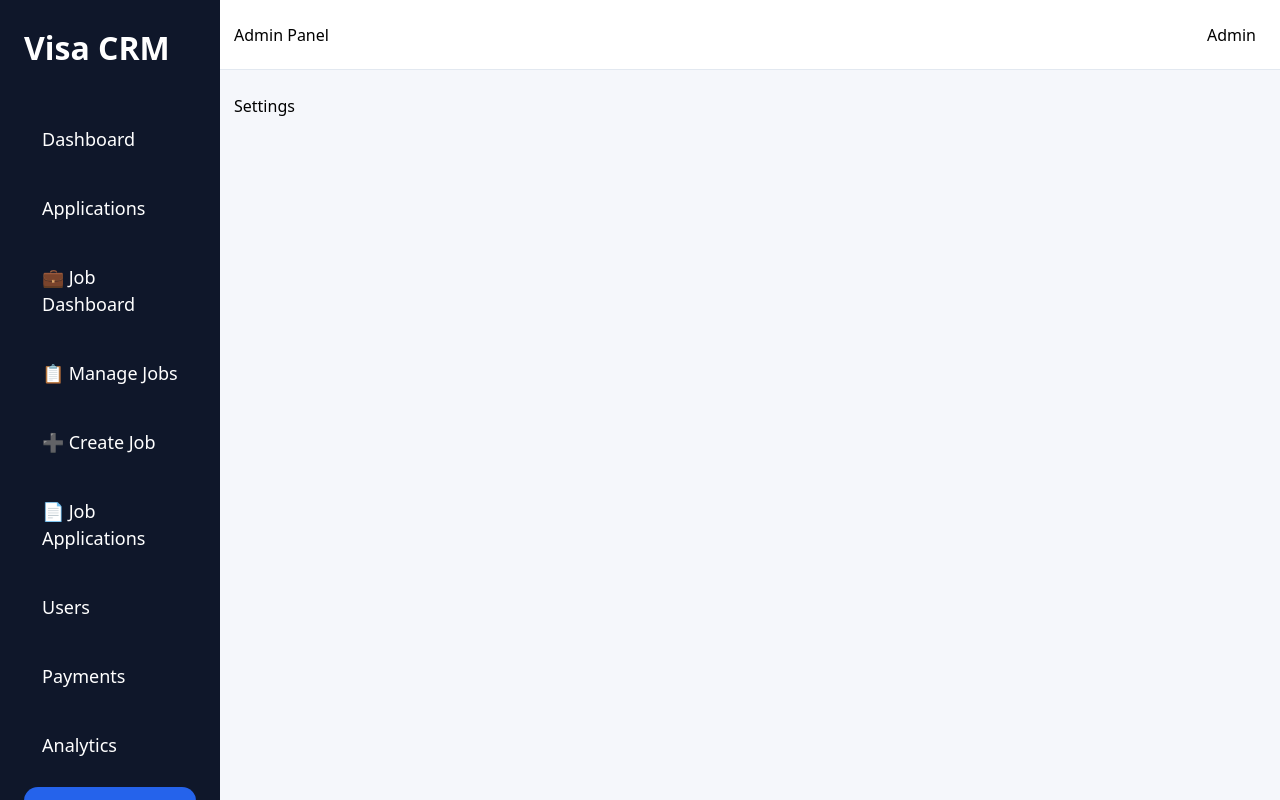
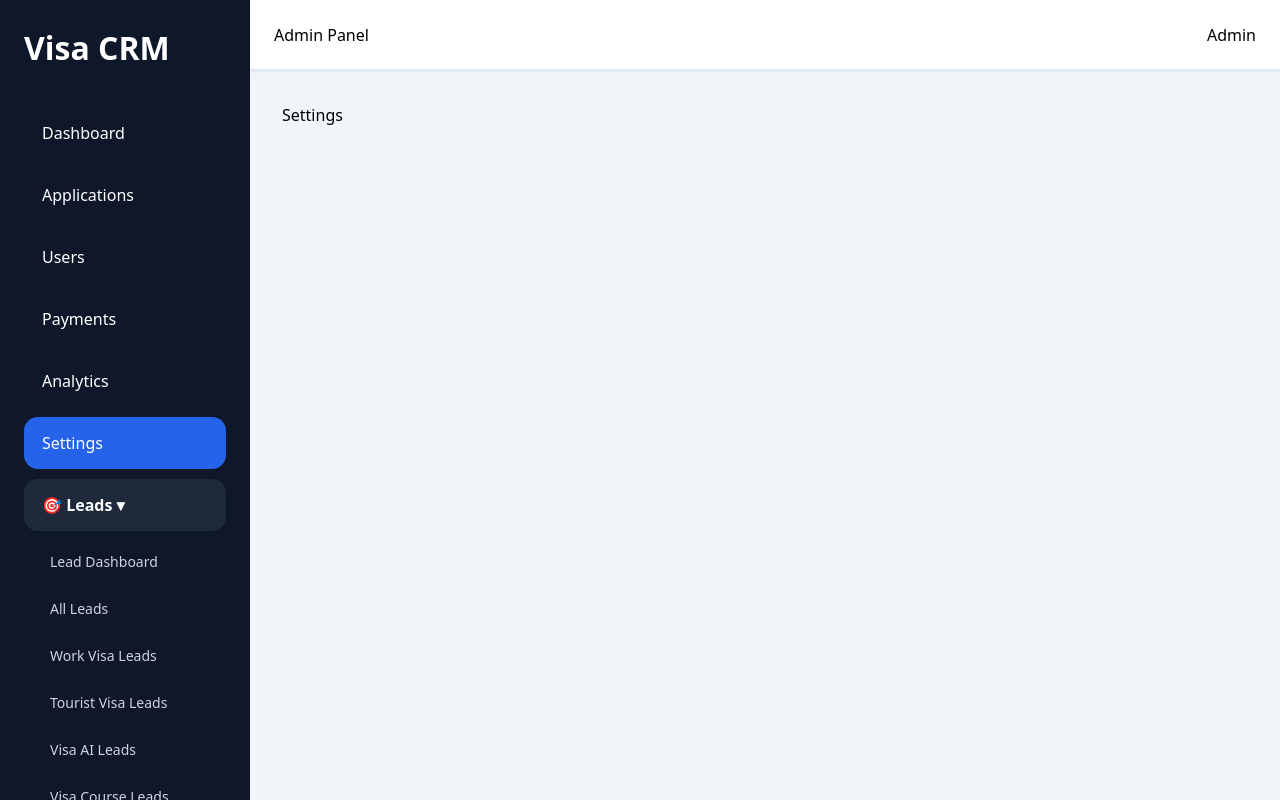
Before and after one commit to Avinash12122002/tmsvisa, a React (Vite) app in the folder client/: page /admin/settings in a window 1280 px wide. Built offline with nearby package versions, Linux system fonts and the light colour scheme; sample sign-in values are in the browser's storage.

Commit message:
change sidebar

```diff
--- a/client/src/pages/admin/components/AdminSidebar.jsx
+++ b/client/src/pages/admin/components/AdminSidebar.jsx
@@ -1,3 +1,4 @@
+import { useState } from "react";
 import {
   Link,
   useLocation,
@@ -13,30 +14,6 @@ const menus = [
     label: "Applications",
     path: "/admin/applications",
   },
-
-  // ===== JOB PORTAL =====
-
-  {
-    label: "💼 Job Dashboard",
-    path: "/admin/job-dashboard",
-  },
-
-  {
-    label: "📋 Manage Jobs",
-    path: "/admin/jobs",
-  },
-
-  {
-    label: "➕ Create Job",
-    path: "/admin/jobs/create",
-  },
-
-  {
-    label: "📄 Job Applications",
-    path: "/admin/job-applications",
-  },
-
-  // ===== USERS =====
 
   {
     label: "Users",
@@ -57,120 +34,233 @@ const menus = [
     label: "Settings",
     path: "/admin/settings",
   },
-  {
-  label: "🎯 Lead Dashboard",
-  path: "/admin/leads-dashboard",
-},
-
-{
-  label: "📋 All Leads",
-  path: "/admin/leads",
-},
-
-{
-  label: "💼 Work Visa Leads",
-  path: "/admin/leads/work-visa",
-},
-
-{
-  label: "✈️ Tourist Visa Leads",
-  path: "/admin/leads/tourist-visa",
-},
-
-{
-  label: "🤖 Visa AI Leads",
-  path: "/admin/leads/visa-ai",
-},
-
-{
-  label: "🎓 Visa Course Leads",
-  path: "/admin/leads/visa-courses",
-},
 ];
 
 export default function AdminSidebar() {
+  const location = useLocation();
 
-  const location =
-    useLocation();
+  const [showJobs, setShowJobs] =
+    useState(true);
+
+  const [showLeads, setShowLeads] =
+    useState(true);
+
+  const menuStyle = (path) => ({
+    display: "block",
+    padding: "14px 18px",
+    borderRadius: 14,
+    marginBottom: 10,
+    textDecoration: "none",
+    color: "white",
+    fontSize: 16,
+    fontWeight: 500,
+    transition: "0.2s",
+    background:
+      location.pathname === path
+        ? "#2563EB"
+        : "transparent",
+  });
+
+  const subMenuStyle = (path) => ({
+    display: "block",
+    padding: "10px 14px",
+    borderRadius: 10,
+    marginBottom: 6,
+    marginLeft: 12,
+    textDecoration: "none",
+    color:
+      location.pathname === path
+        ? "#fff"
+        : "#CBD5E1",
+    fontSize: 14,
+    fontWeight:
+      location.pathname === path
+        ? 600
+        : 400,
+    background:
+      location.pathname === path
+        ? "#1E40AF"
+        : "transparent",
+  });
 
   return (
-
-   <div
+    <div
       style={{
-        width: 220,
+        width: 250,
         background: "#0F172A",
         color: "white",
         padding: 24,
-        height: "100vh",        // ← was minHeight, now fixed height
+        height: "100vh",
         boxSizing: "border-box",
-        position: "fixed",      // ← keeps it pinned while page scrolls
+        position: "fixed",
         top: 0,
         left: 0,
-        overflowY: "auto",      // ← lets menu items scroll if they ever overflow
+        overflowY: "auto",
       }}
     >
-
       {/* LOGO */}
 
       <h2
         style={{
           fontSize: 32,
-
           fontWeight: 700,
-
-          marginBottom: 40,
+          marginBottom: 35,
         }}
       >
         Visa CRM
       </h2>
 
-      {/* MENUS */}
+      {/* NORMAL MENUS */}
 
-      <div>
+      {menus.map((menu) => (
+        <Link
+          key={menu.path}
+          to={menu.path}
+          style={menuStyle(menu.path)}
+        >
+          {menu.label}
+        </Link>
+      ))}
 
-        {menus.map((menu) => (
+      {/* LEADS */}
+
+      <div
+        onClick={() =>
+          setShowLeads(!showLeads)
+        }
+        style={{
+          padding: "14px 18px",
+          borderRadius: 14,
+          marginBottom: 10,
+          cursor: "pointer",
+          fontSize: 16,
+          fontWeight: 600,
+          background: "#1E293B",
+        }}
+      >
+        🎯 Leads {showLeads ? "▾" : "▸"}
+      </div>
+
+      {showLeads && (
+        <div
+          style={{
+            marginBottom: 20,
+          }}
+        >
+          <Link
+            to="/admin/leads-dashboard"
+            style={subMenuStyle(
+              "/admin/leads-dashboard"
+            )}
+          >
+            Lead Dashboard
+          </Link>
 
           <Link
-            key={menu.path}
+            to="/admin/leads"
+            style={subMenuStyle(
+              "/admin/leads"
+            )}
+          >
+            All Leads
+          </Link>
 
-            to={menu.path}
+          <Link
+            to="/admin/leads/work-visa"
+            style={subMenuStyle(
+              "/admin/leads/work-visa"
+            )}
+          >
+            Work Visa Leads
+          </Link>
 
-            style={{
-              display: "block",
+          <Link
+            to="/admin/leads/tourist-visa"
+            style={subMenuStyle(
+              "/admin/leads/tourist-visa"
+            )}
+          >
+            Tourist Visa Leads
+          </Link>
 
-              padding: "14px 18px",
+          <Link
+            to="/admin/leads/visa-ai"
+            style={subMenuStyle(
+              "/admin/leads/visa-ai"
+            )}
+          >
+            Visa AI Leads
+          </Link>
 
-              borderRadius: 14,
+          <Link
+            to="/admin/leads/visa-courses"
+            style={subMenuStyle(
+              "/admin/leads/visa-courses"
+            )}
+          >
+            Visa Course Leads
+          </Link>
+        </div>
+      )}
 
-              marginBottom: 14,
+      {/* JOBS */}
 
-              textDecoration: "none",
-
-              color: "white",
-
-              fontSize: 18,
-
-              fontWeight: 500,
-
-              transition: "0.2s",
-
-              background:
-                location.pathname ===
-                menu.path
-
-                  ? "#2563EB"
-
-                  : "transparent",
-            }}
-          >
-
-            {menu.label}
-
-          </Link>
-        ))}
-
+      <div
+        onClick={() =>
+          setShowJobs(!showJobs)
+        }
+        style={{
+          padding: "14px 18px",
+          borderRadius: 14,
+          marginBottom: 10,
+          cursor: "pointer",
+          fontSize: 16,
+          fontWeight: 600,
+          background: "#1E293B",
+        }}
+      >
+        💼 Jobs {showJobs ? "▾" : "▸"}
       </div>
 
+      {showJobs && (
+        <div>
+          <Link
+            to="/admin/job-dashboard"
+            style={subMenuStyle(
+              "/admin/job-dashboard"
+            )}
+          >
+            Job Dashboard
+          </Link>
+
+          <Link
+            to="/admin/jobs"
+            style={subMenuStyle(
+              "/admin/jobs"
+            )}
+          >
+            Manage Jobs
+          </Link>
+
+          <Link
+            to="/admin/jobs/create"
+            style={subMenuStyle(
+              "/admin/jobs/create"
+            )}
+          >
+            Create Job
+          </Link>
+
+          <Link
+            to="/admin/job-applications"
+            style={subMenuStyle(
+              "/admin/job-applications"
+            )}
+          >
+            Job Applications
+          </Link>
+        </div>
+      )}
     </div>
   );
 }
--- a/client/src/pages/admin/layouts/AdminLayout.jsx
+++ b/client/src/pages/admin/layouts/AdminLayout.jsx
@@ -6,29 +6,59 @@ export default function AdminLayout({
 }) {
   return (
     <div
-      style={{
-        display: "flex",
-        minHeight: "100vh",
-        background: "#F5F7FB",
-      }}
+      className="
+        min-h-screen
+        bg-slate-100
+      "
     >
+      {/* Sidebar */}
+
       <AdminSidebar />
 
+      {/* Main Content */}
+
       <div
-        style={{
-          marginLeft: 210,  // ← add this
-          flex: 1,
-        }}
+        className="
+          ml-[250px]
+          min-h-screen
+          flex
+          flex-col
+        "
       >
-        <Topbar />
+        {/* Topbar */}
 
         <div
-          style={{
-            padding: 24,
-          }}
+          className="
+            sticky
+            top-0
+            z-30
+            bg-white
+            border-b
+            border-slate-200
+            shadow-sm
+          "
         >
-          {children}
+          <Topbar />
         </div>
+
+        {/* Page Content */}
+
+        <main
+          className="
+            flex-1
+            p-6
+            lg:p-8
+          "
+        >
+          <div
+            className="
+              max-w-[1600px]
+              mx-auto
+            "
+          >
+            {children}
+          </div>
+        </main>
       </div>
     </div>
   );
```
